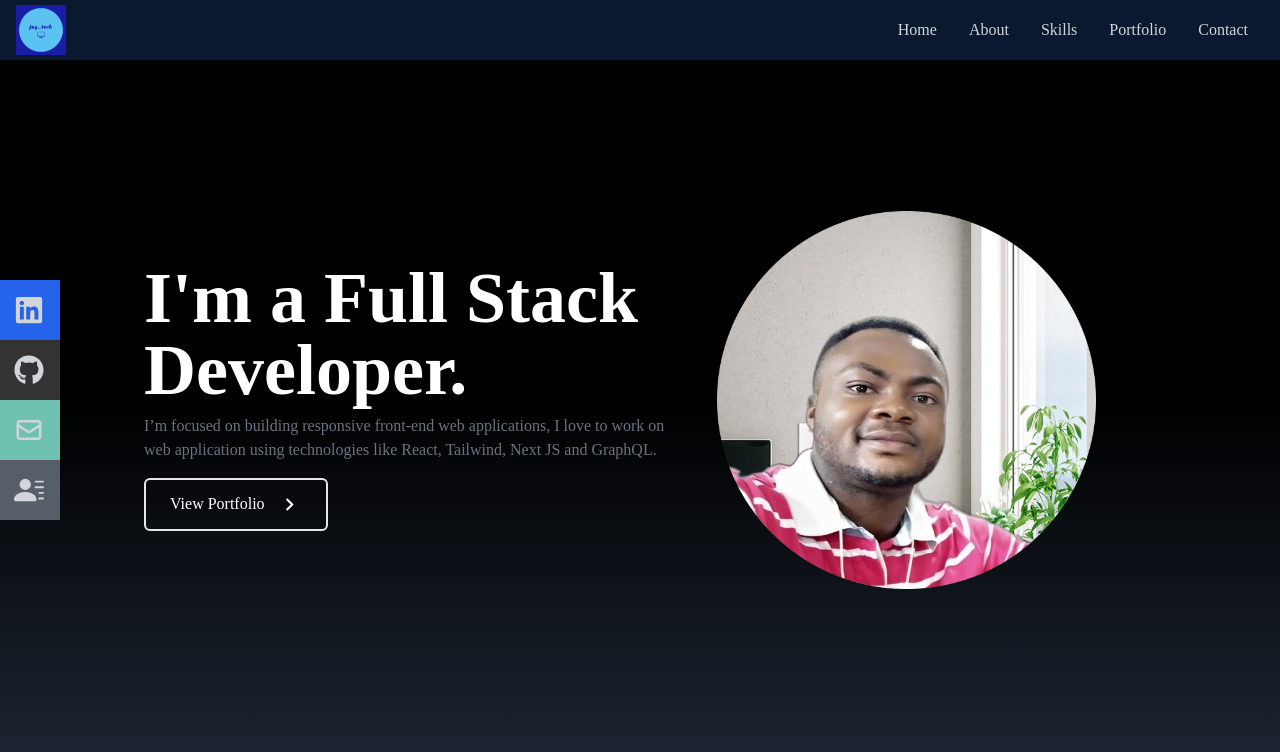
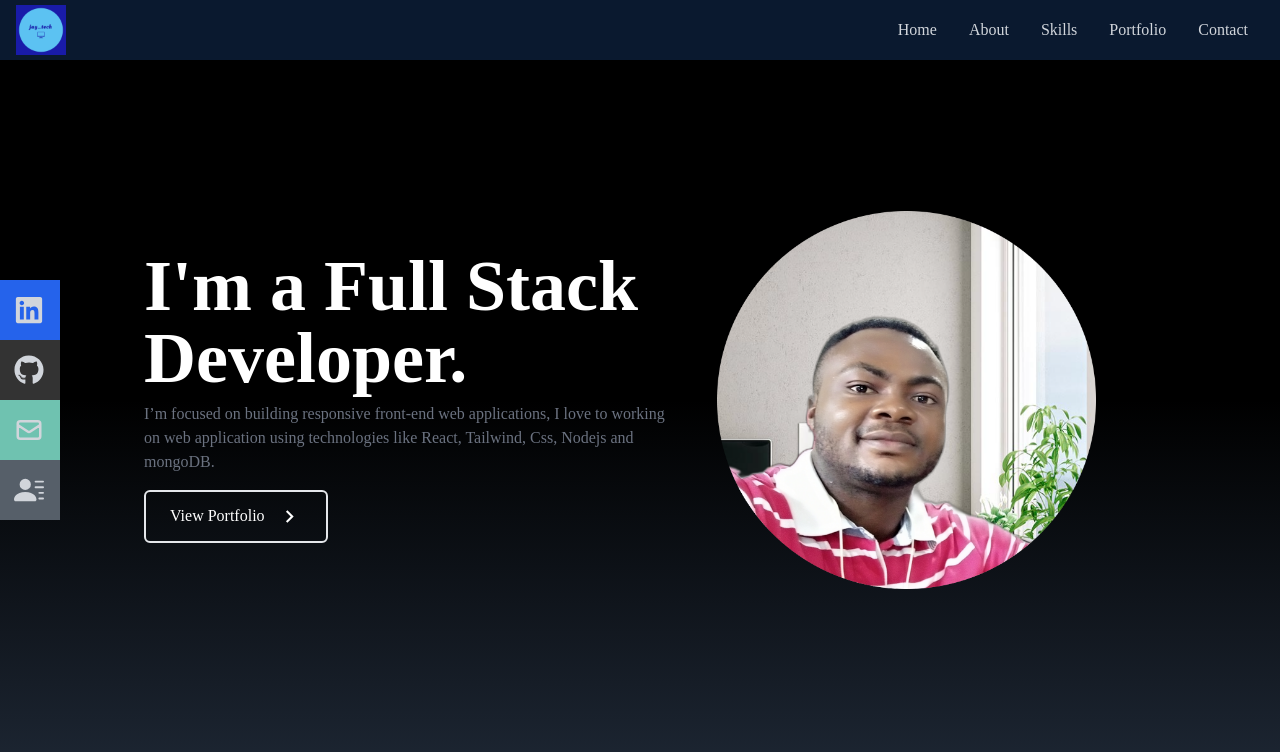
Before and after one commit to brosjayme/portfolio, a React (Create React App) app: page / in a window 1280 px wide. Shown: the top 752 px of the page. Built offline with nearby package versions, Linux system fonts and the light colour scheme.

Commit message:
added update on home

```diff
--- a/package.json
+++ b/package.json
@@ -4,6 +4,9 @@
   "private": true,
   "dependencies": {
     "@emailjs/browser": "^3.10.0",
+    "@emotion/react": "^11.10.6",
+    "@emotion/styled": "^11.10.6",
+    "@mui/material": "^5.11.16",
     "@testing-library/jest-dom": "^5.16.5",
     "@testing-library/react": "^13.4.0",
     "@testing-library/user-event": "^13.5.0",
--- a/src/App.js
+++ b/src/App.js
@@ -3,6 +3,8 @@ import React from 'react'
 // import Contact from "./pages/Contact";
 import Home from "./pages/Home";
 import Navbar from "./Components/Navbar";
+// import { ButtonAppBar } from '@mui/material';
+// import BasicCard from './Card';
 // import Skills from "./pages/Skills";
 // import Portfolio from "./pages/Portfolio";
 
@@ -12,6 +14,7 @@ function App() {
     <div>
      <Navbar></Navbar>
      <Home/>
+
     </div>
   );
 }
--- a/src/pages/Home.jsx
+++ b/src/pages/Home.jsx
@@ -16,8 +16,8 @@ const Home = () => {
             I'm a Full Stack Developer. </h2>
           <p className="text-gray-500 py-2 max-w-[700px]">
           I’m focused on building responsive front-end web applications,
-          I love to work on web application using technologies like
-            React, Tailwind, Next JS and GraphQL.</p>
+          I love to working on web application using technologies like
+            React, Tailwind, Css, Nodejs and mongoDB.</p>
           <div>
           <Link
           to="/portfolio"
```
Also changed, not shown: src/Components/AppBar.jsx (added, +24 -0 lines), src/Card.jsx (added), 1 other file (tests, documents, lock files or other folders).
